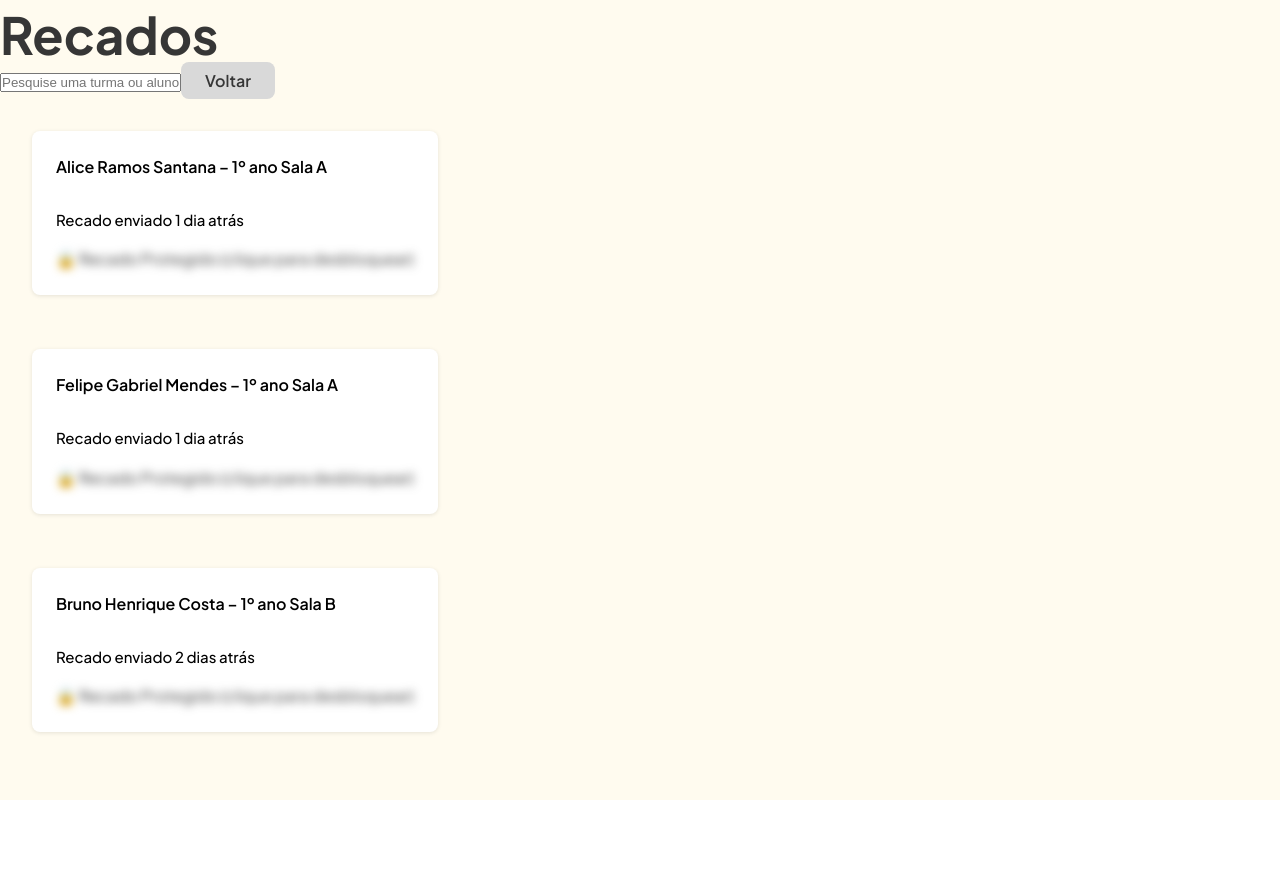
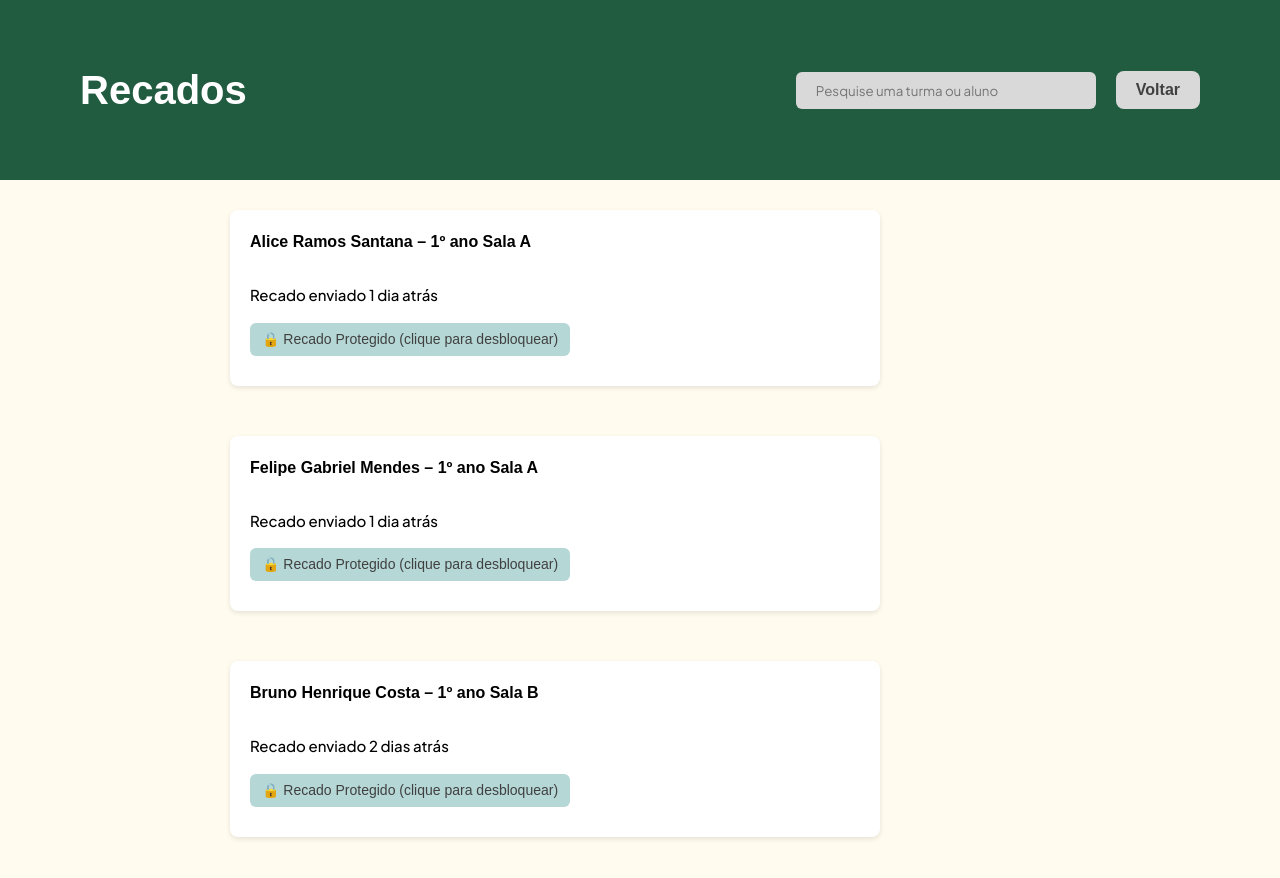
Before and after one commit to dominiquesantos/hackaton, a React (Vite) app: page /responsavel/recados in a window 1280 px wide. Shown: the top 878 px of the page. Before the commit the page ends 800 px from the top, so only its background shows below. Built offline with nearby package versions, Linux system fonts and the light colour scheme.

Commit message:
RecadosResponsavel.css

```diff
--- a/src/styles/RecadosResponsavel.css
+++ b/src/styles/RecadosResponsavel.css
@@ -1,345 +1,145 @@
-/* src/styles/RecadosResponsavel.css */
-
-.recados-responsavel {
+.recados-page {
   background-color: #FFFBEF;
   min-height: 100vh;
   font-family: 'Plus Jakarta Sans', sans-serif;
+  margin: 0;
+  padding: 0;
+}
+
+
+.recados-banner {
+  position: relative;
+  left: 0;
+  top: 0;
+  width: 100vw;
+  height: 180px;
+  background-color: rgba(1, 70, 39, 0.87);
   display: flex;
-  flex-direction: column;
+  align-items: center;
+  justify-content: center;
+  box-sizing: border-box;
+  overflow-x: hidden;
+}
+
+
+.recados-banner-content {
+  max-width: 1200px;
+  width: 100%;
+  padding: 0 40px;
+  display: flex;
+  align-items: center;
+  gap: 20px;
+  box-sizing: border-box;
+}
+
+
+.recados-title {
+  font-family: 'Plus Jakarta Sans SemiBold', sans-serif;
+  color: white;
+  font-size: 40px;
+  flex-grow: 1;
+}
+
+
+.recados-search {
+  background-color: #D9D9D9;
+  border: none;
+  padding: 10px 20px;
+  border-radius: 6px;
+  flex: 0 0 300px;
+  font-family: 'Plus Jakarta Sans', sans-serif;
+    color: #404040;
 
 }
 
-/* Faixa verde */
-.faixa-verde {
-  background-color: rgba(1, 70, 39, 0.87);
-  padding: 32px 48px;
+
+.voltar-btn {
+  background-color: #D9D9D9;
+  border: none;
+  padding: 10px 20px;
+  border-radius: 8px;
+  font-family: 'Plus Jakarta Sans SemiBold', sans-serif;
+  color: #404040;
+  cursor: pointer;
+}
+
+
+.recados-lista {
   display: flex;
-  justify-content: space-between;
-  align-items: center;
+  flex-direction: column;
+  gap: 20px;
+  padding: 30px 40px;
+  max-width: 900px;
+  margin: 0 auto;
+  box-sizing: border-box;
+
+}
+
+.recado-card {
+  background-color: white;
+  border-radius: 8px;
+  padding: 20px;
+  box-shadow: 0px 2px 5px rgba(0,0,0,0.1);
+  transition: transform 0.2s;
+}
+.recado-card:hover {
+  transform: scale(1.01);
+}
+
+.recado-titulo {
+  font-family: 'Plus Jakarta Sans SemiBold', sans-serif;
+  font-size: 16px;
+  color: #000;
+  margin-bottom: 5px;
+}
+
+.recado-data {
+  font-size: 12px;
+  color: #555;
+  margin-bottom: 10px;
+}
+
+.recado-status {
+  display: inline-block;
+  padding: 6px 12px;
+  border-radius: 6px;
+  font-size: 14px;
+  font-family: 'Plus Jakarta Sans SemiBold', sans-serif;
+  margin-bottom: 10px;
+}
+
+.protegido {
+  background-color: #B5D7D6;
+  color: #404040;
+}
+
+.lido {
+  background-color: #014627;
   color: white;
 }
 
-.faixa-verde h1 {
-  font-size: 32px;
-  font-family: 'Plus Jakarta Sans Semibold', sans-serif;
-  margin: 0;
+.recado-texto {
+  font-family: 'Plus Jakarta Sans', sans-serif;
+  font-size: 14px;
+  color: #000;
+  margin-bottom: 10px;
 }
 
-.campo-busca {
-  background-color: #D9D9D9;
-  border: none;
-  border-radius: 6px;
-  padding: 8px 16px;
-  font-family: 'Plus Jakarta Sans', sans-serif;
-  color: #404040;
-  width: 260px;
-}
-
-/* Lista de recados */
-.recados-lista {
-  padding: 32px;
-  display: flex;
-  flex-direction: column;
-  gap: 24px;
-
-}
-
-/* Card */
-.card-recado {
-  background-color: #FFFFFF;
-  border-radius: 8px;
-  padding: 24px;
-  box-shadow: 0 0 0 1px #eaeaea;
-  display: flex;
-  flex-direction: column;
-  gap: 16px;
-  font-family: 'Plus Jakarta Sans', sans-serif;
-
-}
-
-/* Cabeçalho do card */
-.cabecalho-card {
-  display: flex;
-  justify-content: space-between;
-  align-items: center;
-  font-family: 'Plus Jakarta Sans Semibold', sans-serif;
-  color: #404040;
-}
-
-/* Texto do recado */
-.conteudo-recado {
-  font-size: 14px;
-  font-family: 'Plus Jakarta Sans', sans-serif;
-  color: #404040;
-  line-height: 1.5;
-}
-
-/* Texto com blur para recados protegidos */
-.protegido {
+.texto-protegido {
   filter: blur(5px);
-  pointer-events: none;
   user-select: none;
 }
 
-/* Botão de recado protegido */
-.botao-protegido {
-  background-color: #B5D7D6;
-  color: #404040;
-  border: none;
-  border-radius: 6px;
-  padding: 8px 16px;
-  font-weight: 600;
-  font-family: 'Plus Jakarta Sans Semibold', sans-serif;
-  cursor: pointer;
+.recado-autor {
+  font-family: 'Plus Jakarta Sans', sans-serif;
+  font-weight: 500;
+  margin-bottom: 10px;
 }
 
-/* Botão de "Li o recado" */
-.botao-lido {
-  background-color: #014627;
+.recado-leitura {
+  font-size: 12px;
+  color: #666;
+}
+.recado-status.lido p {
   color: #FFFFFF;
-  border: none;
-  border-radius: 6px;
-  padding: 8px 16px;
-  font-weight: 600;
-  font-family: 'Plus Jakarta Sans Semibold', sans-serif;
-  cursor: pointer;
 }
-
-/* Campo de senha */
-.senha-container input {
-  border: 1px solid #ccc;
-  border-radius: 6px;
-  padding: 8px 12px;
-  width: 200px;
-  font-family: 'Plus Jakarta Sans', sans-serif;
-}
-/* src/styles/RecadosResponsavel.css */
-
-.recados-responsavel {
-  background-color: #FFFBEF;
-  min-height: 100vh;
-  font-family: 'Plus Jakarta Sans', sans-serif;
-  display: flex;
-  flex-direction: column;
-}
-
-/* Faixa verde */
-.faixa-verde {
-  background-color: rgba(1, 70, 39, 0.87);
-  padding: 32px 48px;
-  display: flex;
-  justify-content: space-between;
-  align-items: center;
-  color: white;
-}
-
-.faixa-verde h1 {
-  font-size: 32px;
-  font-family: 'Plus Jakarta Sans Semibold', sans-serif;
-  margin: 0;
-}
-
-.campo-busca {
-  background-color: #D9D9D9;
-  border: none;
-  border-radius: 6px;
-  padding: 8px 16px;
-  font-family: 'Plus Jakarta Sans', sans-serif;
-  color: #404040;
-  width: 260px;
-}
-
-/* Lista de recados */
-.recados-lista {
-  padding: 32px;
-  display: flex;
-  flex-direction: column;
-  gap: 24px;
-}
-
-/* Card */
-.card-recado {
-  background-color: #FFFFFF;
-  border-radius: 8px;
-  padding: 24px;
-  box-shadow: 0 0 0 1px #eaeaea;
-  display: flex;
-  flex-direction: column;
-  gap: 16px;
-  font-family: 'Plus Jakarta Sans', sans-serif;
-}
-
-/* Cabeçalho do card */
-.cabecalho-card {
-  display: flex;
-  justify-content: space-between;
-  align-items: center;
-  font-family: 'Plus Jakarta Sans Semibold', sans-serif;
-  color: #404040;
-}
-
-/* Texto do recado */
-.conteudo-recado {
-  font-size: 14px;
-  font-family: 'Plus Jakarta Sans', sans-serif;
-  color: #404040;
-  line-height: 1.5;
-}
-
-/* Texto com blur para recados protegidos */
-.protegido {
-  filter: blur(5px);
-  pointer-events: none;
-  user-select: none;
-}
-
-/* Botão de recado protegido */
-.botao-protegido {
-  background-color: #B5D7D6;
-  color: #404040;
-  border: none;
-  border-radius: 6px;
-  padding: 8px 16px;
-  font-weight: 600;
-  font-family: 'Plus Jakarta Sans Semibold', sans-serif;
-  cursor: pointer;
-}
-
-/* Botão de "Li o recado" */
-.botao-lido {
-  background-color: #014627;
-  color: #FFFFFF;
-  border: none;
-  border-radius: 6px;
-  padding: 8px 16px;
-  font-weight: 600;
-  font-family: 'Plus Jakarta Sans Semibold', sans-serif;
-  cursor: pointer;
-}
-
-/* Campo de senha */
-.senha-container input {
-  border: 1px solid #ccc;
-  border-radius: 6px;
-  padding: 8px 12px;
-  width: 200px;
-  font-family: 'Plus Jakarta Sans', sans-serif;
-}
-/* src/styles/RecadosResponsavel.css */
-
-.recados-responsavel {
-  background-color: #FFFBEF;
-  min-height: 100vh;
-  font-family: 'Plus Jakarta Sans', sans-serif;
-  display: flex;
-  flex-direction: column;
-}
-
-/* Faixa verde */
-.faixa-verde {
-  background-color: rgba(1, 70, 39, 0.87);
-  padding: 32px 48px;
-  display: flex;
-  justify-content: space-between;
-  align-items: center;
-  color: white;
-}
-
-.faixa-verde h1 {
-  font-size: 32px;
-  font-family: 'Plus Jakarta Sans Semibold', sans-serif;
-  margin: 0;
-}
-
-.campo-busca {
-  background-color: #D9D9D9;
-  border: none;
-  border-radius: 6px;
-  padding: 8px 16px;
-  font-family: 'Plus Jakarta Sans', sans-serif;
-  color: #404040;
-  width: 260px;
-}
-
-/* Lista de recados */
-.recados-lista {
-  padding: 32px;
-  display: flex;
-  flex-direction: column;
-  gap: 24px;
-}
-
-/* Card */
-.card-recado {
-  background-color: #FFFFFF;
-  border-radius: 8px;
-  padding: 24px;
-  box-shadow: 0 0 0 1px #eaeaea;
-  display: flex;
-  flex-direction: column;
-  gap: 16px;
-  font-family: 'Plus Jakarta Sans', sans-serif;
-}
-
-/* Cabeçalho do card */
-.cabecalho-card {
-  display: flex;
-  justify-content: space-between;
-  align-items: center;
-  font-family: 'Plus Jakarta Sans Semibold', sans-serif;
-  color: #404040;
-}
-
-/* Texto do recado */
-.conteudo-recado {
-  font-size: 14px;
-  font-family: 'Plus Jakarta Sans', sans-serif;
-  color: #404040;
-  line-height: 1.5;
-}
-
-/* Texto com blur para recados protegidos */
-.protegido {
-  filter: blur(5px);
-  pointer-events: none;
-  user-select: none;
-}
-
-/* Botão de recado protegido */
-.botao-protegido {
-  background-color: #B5D7D6;
-  color: #404040;
-  border: none;
-  border-radius: 6px;
-  padding: 8px 16px;
-  font-weight: 600;
-  font-family: 'Plus Jakarta Sans Semibold', sans-serif;
-  cursor: pointer;
-}
-
-/* Botão de "Li o recado" */
-.botao-lido {
-  background-color: #014627;
-  color: #FFFFFF;
-  border: none;
-  border-radius: 6px;
-  padding: 8px 16px;
-  font-weight: 600;
-  font-family: 'Plus Jakarta Sans Semibold', sans-serif;
-  cursor: pointer;
-}
-
-/* Campo de senha */
-.senha-container input {
-  border: 1px solid #ccc;
-  border-radius: 6px;
-  padding: 8px 12px;
-  width: 200px;
-  font-family: 'Plus Jakarta Sans', sans-serif;
-}
-.recados-container {
-  max-width: 1200px;
-  margin: 0 auto;
-  padding: 0 16px;
-  width: 100%;
-}
```
